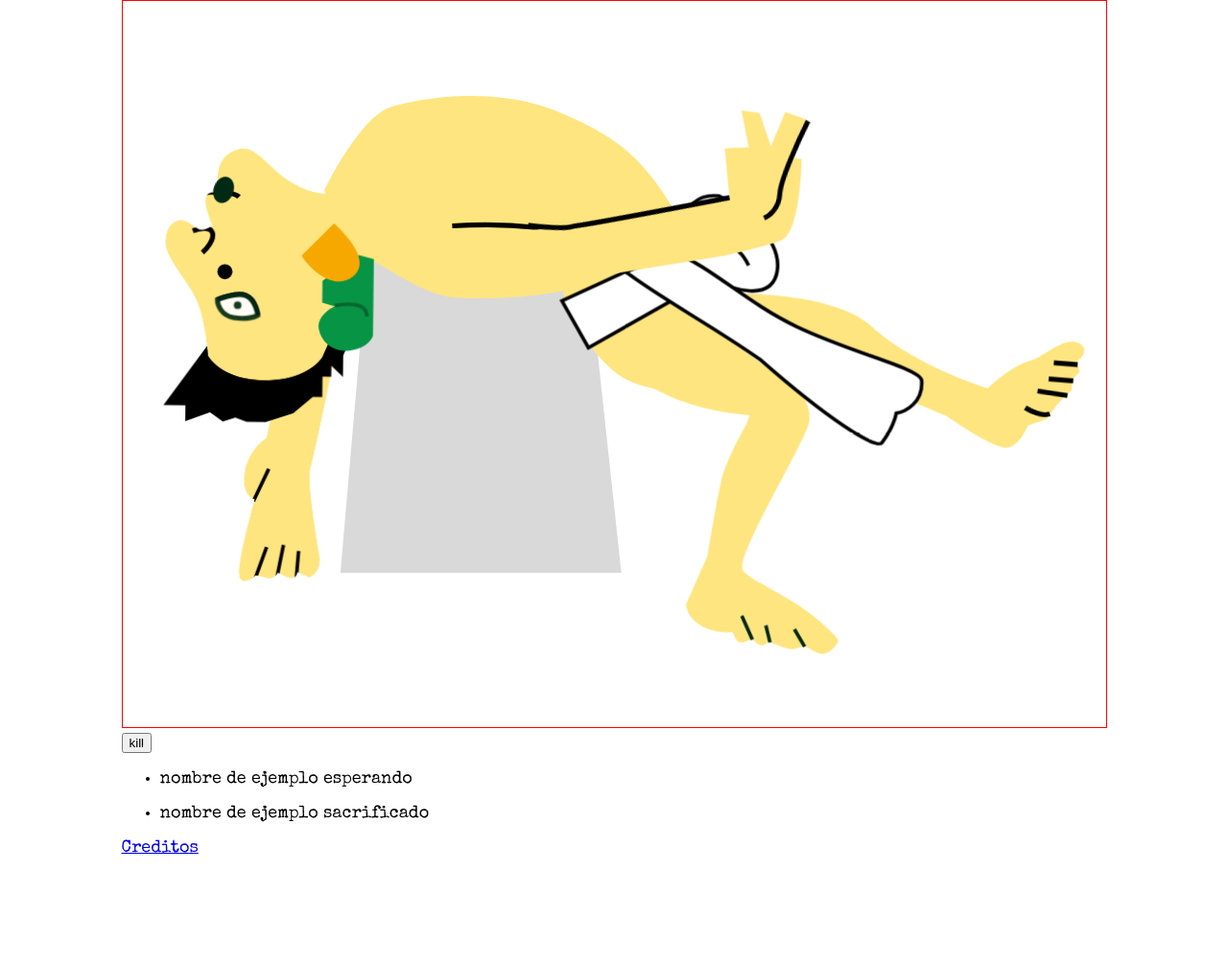
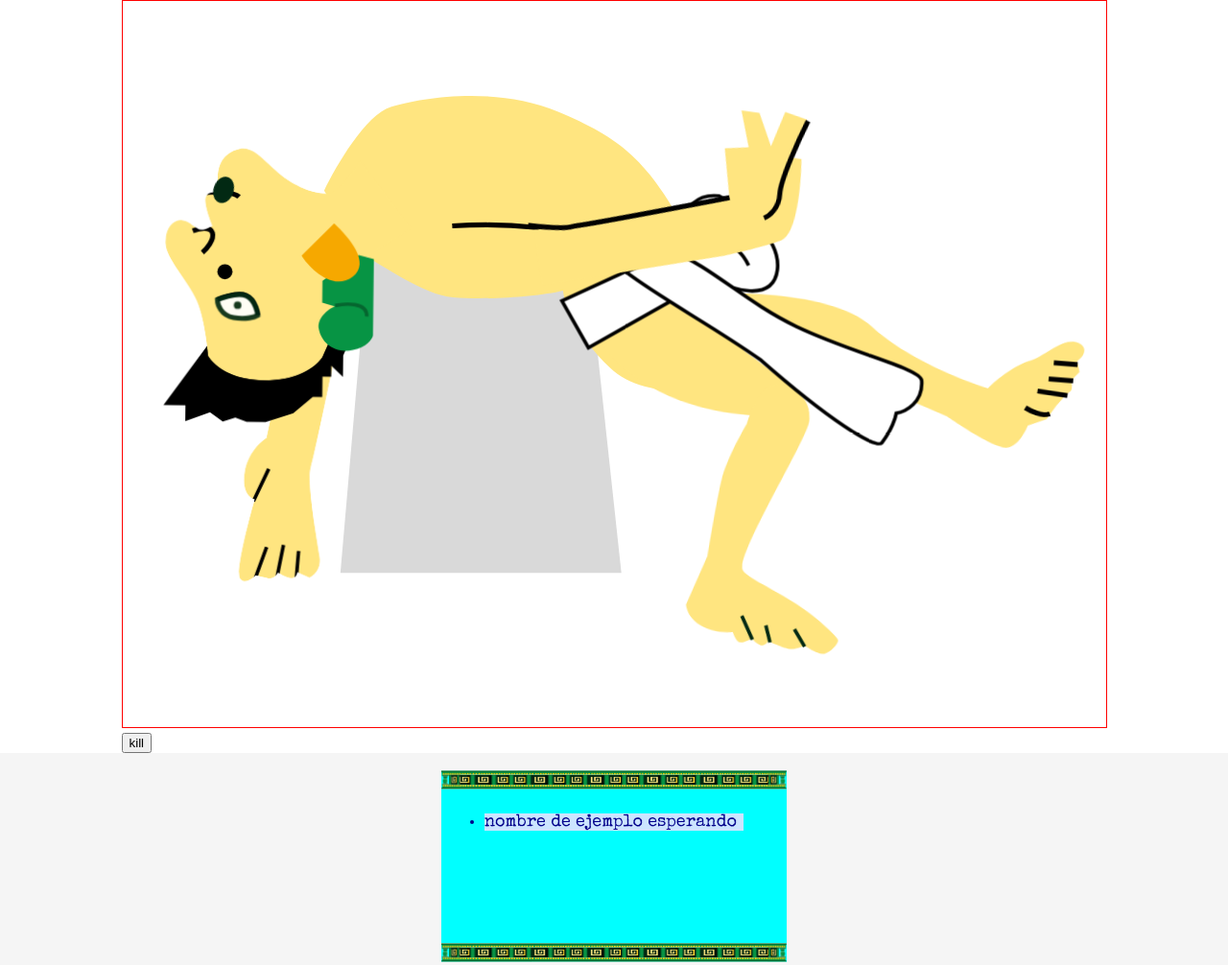
Before and after one commit to Cristian-Calderon/wheelofDoom, a plain HTML site: page main.html in a window 1280 px wide. Shown: the top 1006 px of the page at 96% size. Before the commit the page ends 893 px from the top, so only its background shows below. Drawn offline with nearby package versions, Linux system fonts and the light colour scheme.

Commit message:
primera personalizacion de la main

```diff
--- a/css/main.css
+++ b/css/main.css
@@ -3,3 +3,44 @@
 @import url(./theme.css);
 @import url(./animacion.css);
 @import url(./layout.css);
+
+
+main{
+    background-color:whitesmoke;
+    display: flex;
+    flex-direction: column;
+    align-items: center;
+    justify-content: center;
+}
+
+
+ul li {
+    background: #cce5ff;
+    color: darkblue;
+    margin: 5px;
+  }
+
+
+
+#lista-sacrificar{
+    width: 100%;
+    height: 25vh;
+    border: 20px solid transparent;
+    border-image: url(../Assets/Imagenes/border-bottomG.png) 100
+    stretch;
+    background-color: aqua;
+    padding: 20px;
+
+}
+
+#lista-sacrificados{
+    width: 100%;
+    height: 30vh;
+    background-color: royalblue;
+    padding: 15px;
+
+    border: 20px solid transparent;
+
+    border-image:  url(../Assets/Imagenes/border-bottomD.png) 100 stretch;
+
+}
--- a/main.html
+++ b/main.html
@@ -294,7 +294,7 @@
         <main>
             <section class="container">
 
-                <ul id="lista-sacrificar" class="lista sacrificar">
+                <ul id="lista-sacrificar" class="lista_sacrificar">
                     <li>nombre de ejemplo esperando</li>
                 </ul>
 
```
Also changed, not shown: Assets/Imagenes/border-bottomD.png (added), Assets/Imagenes/border-bottomG.png (added).
